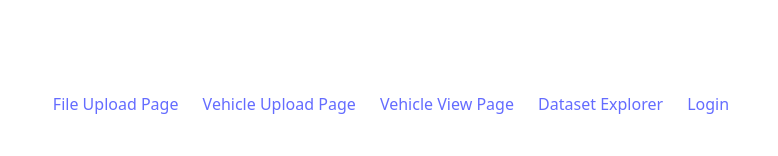
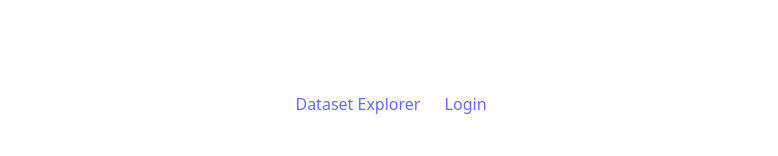
Before and after one commit to Georgia-Tech-Off-Road/DAQAnalyticsWebsiteMK2, a React app in the folder frontend/: page / in a window 1280 px wide. Shown: the top 156 px of the page, without its empty margins (249-1027 px from the left). Built offline with nearby package versions, Linux system fonts and the light colour scheme; the HTML template or start-up script is replaced by a standard one.

Commit message:
Removed admin links from homepage

```diff
--- a/frontend/src/Home.jsx
+++ b/frontend/src/Home.jsx
@@ -13,9 +13,6 @@ function Home() {
     // let [practice_status, practicesetStatus] = useState(false)
     return (
         <>
-            <a href={urls.uploadDataset()}> File Upload Page </a>
-            <a href={urls.uploadVehicle()}> Vehicle Upload Page </a>
-            <a href={urls.viewVehicles()}> Vehicle View Page </a>
             <a href={urls.datasetExplorer()}> Dataset Explorer </a>
             <a href={urls.localLogin()}> Login </a>
 
```
